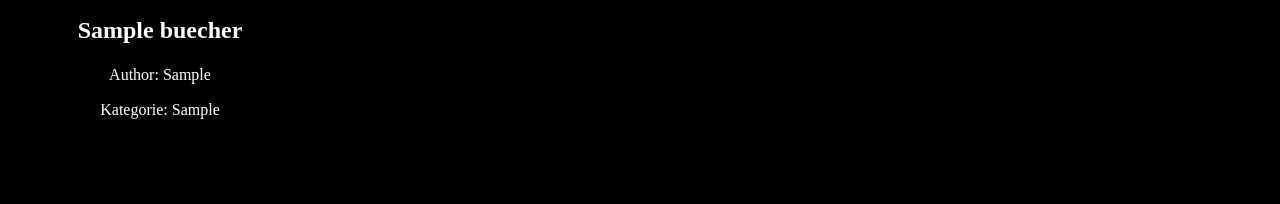
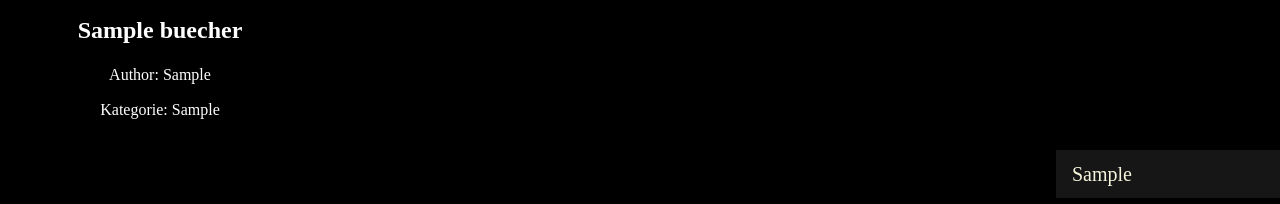
Before and after one commit to Onedrican/Bookshop-basent, a PHP site: page / in a window 1280 px wide. Shown: the part 681-885 px from the top of the page. Run offline with PHP 8.4, Linux system fonts and the light colour scheme; tables that the repository leaves empty or names only in its code hold one stand-in row (values such as "Sample post"); some web fonts are replaced.

Commit message:
aaaaaaaaaaaaaaaaaaaaaaaaaaaaaaaaaaaa

```diff
--- a/index.php
+++ b/index.php
@@ -164,6 +164,7 @@ if ($_SERVER["REQUEST_METHOD"] == "POST") {
         echo "<p>Author: " . $book['autor'] . "</p>";
         echo "<p>Kategorie: " . $book['kategorie'] . "</p>";
         echo "</span>";
+        echo '<div class="bookdrop-content">'. $book['autor'] . '</div>';
     }
 echo "</div>";
 ?>
--- a/style.css
+++ b/style.css
@@ -159,3 +159,51 @@ input[type="submit"] {
 #botd{
     padding: 1%;
 }
+
+
+
+
+
+
+
+
+
+
+
+.bookdrop{
+    float:right;
+    width:5%;
+    margin-top: -1%;
+    margin-right:5%
+}
+
+.aaaa a {
+    color: white;
+}
+
+.bookdrop-content {
+    display: block;
+    position: relative;
+    background-color: rgb(23, 22, 22);
+    min-width: 160px;
+    box-shadow: 0px 8px 16px 0px black;
+    padding: 12px 16px;
+    color: beige;
+    float: right;
+    width: 15%;
+    font-size: 20px;
+    margin-top: 35%;
+}
+
+.aaaa:hover .bookdrop-content {
+    display: block;
+}
+
+.book1:hover{
+    background-color: blue;
+}
+
+.book1:hover .bookdrop-content {
+    background-color: red;
+    display: block;
+}
```
